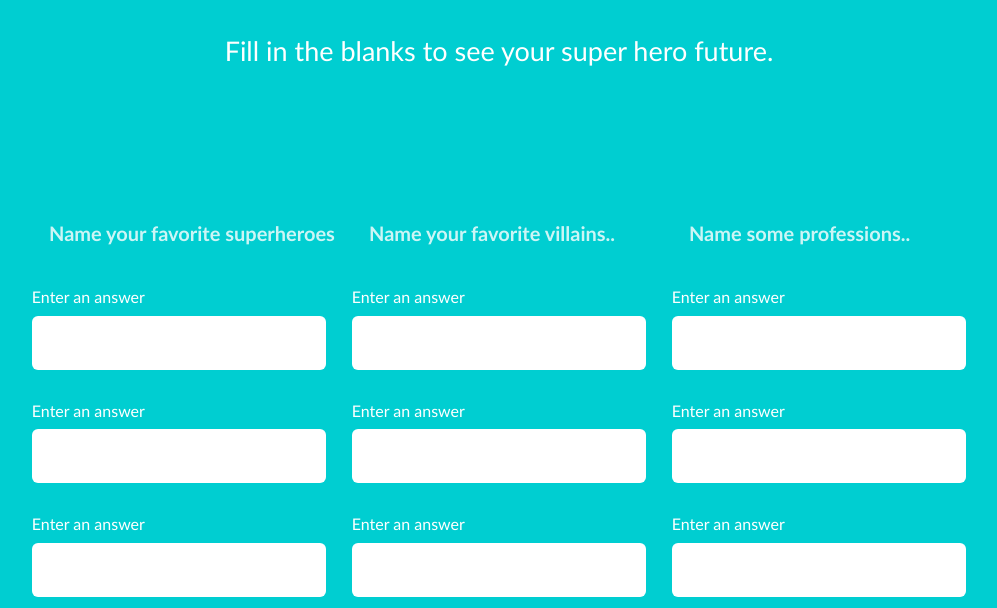
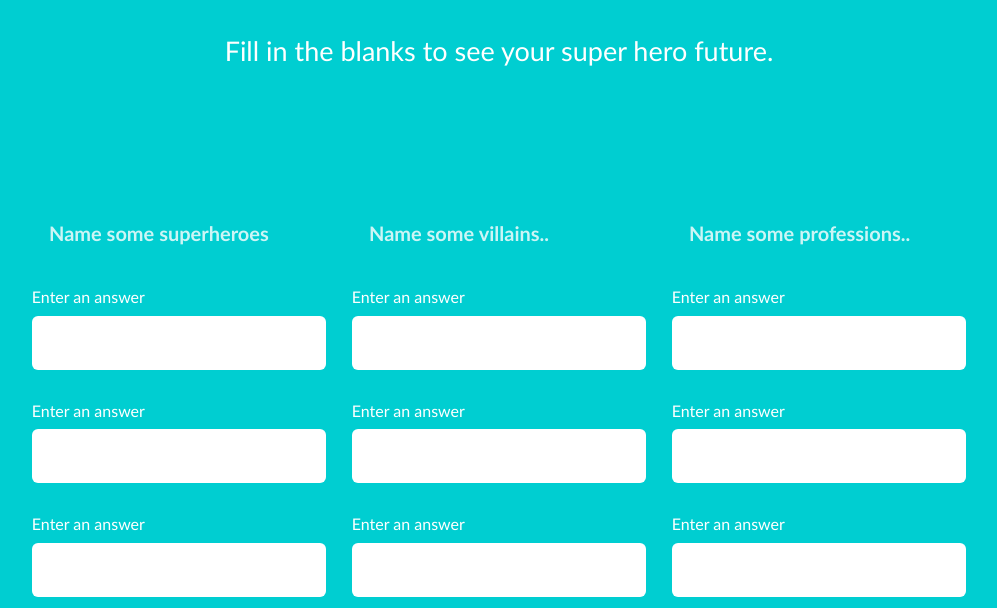
Before and after one commit to lbeltran12/MASH-Game, a plain HTML site: page index.html in a window 1280 px wide. Shown: the part 192-800 px from the top of the page, without its empty margins (141-1138 px from the left). Drawn offline with Linux system fonts and the light colour scheme.

Commit message:
Update index.html

```diff
--- a/index.html
+++ b/index.html
@@ -23,7 +23,7 @@
 
           <div class="bucket">
             <div class="choice-bucket">
-              <h4 class="highlight">Name your favorite superheroes</h4>
+              <h4 class="highlight">Name some superheroes</h4>
 
                 <label for="formAns1">Enter an answer</label><input name="answer_1[]" type="text" id="formAns1">
                <label for="formAns2">Enter an answer</label> <input name="answer_1[]" type="text" id="formAns2">
@@ -32,7 +32,7 @@
             </div>
 
             <div class="choice-bucket">
-              <h4 class="highlight">Name your favorite villains..</h4>
+              <h4 class="highlight">Name some villains..</h4>
 
                 <label for="formAns5">Enter an answer</label><input name="answer_2[]" type="text" id="formAns5">
                 <label for="formAns6">Enter an answer</label><input name="answer_2[]" type="text" id="formAns6">
```
